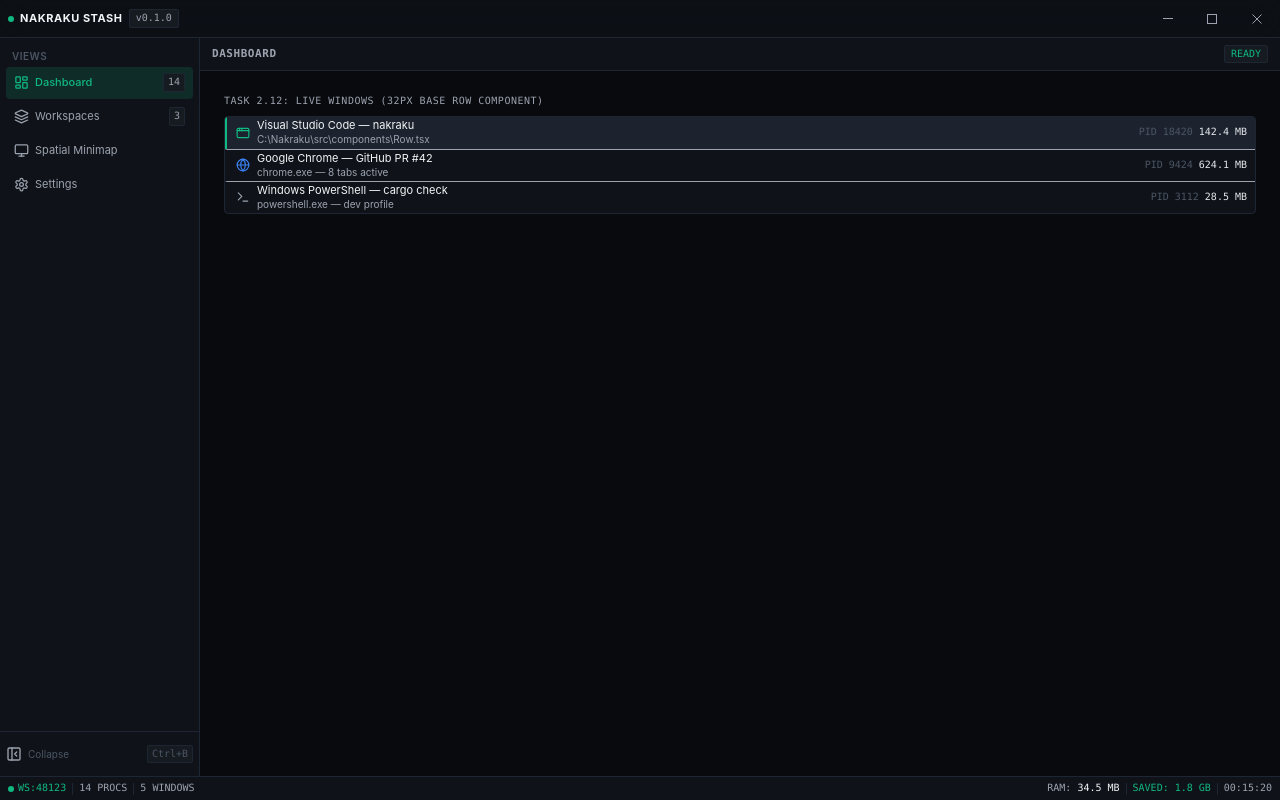
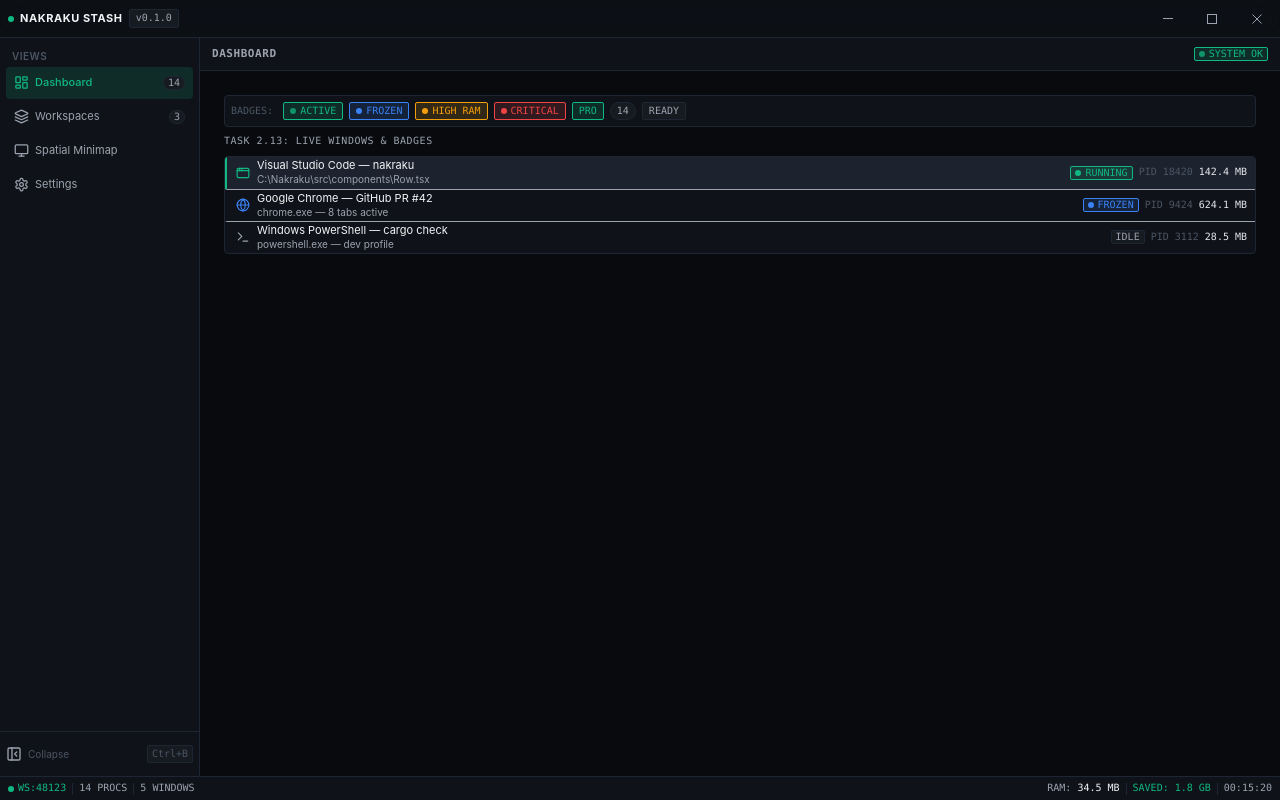
Before and after one commit to codemaulana/nakraku, a React (Vite) app: page / in a window 1280 px wide. Built offline with nearby package versions, Linux system fonts and the light colour scheme.

Commit message:
feat(phase-2): complete task 2.13 - build badge component with status and count variants

```diff
--- a/src/App.tsx
+++ b/src/App.tsx
@@ -5,6 +5,7 @@ import { Sidebar } from "./components/Sidebar";
 import { MainPanel } from "./components/MainPanel";
 import { StatusBar } from "./components/StatusBar";
 import { Row } from "./components/Row";
+import { Badge, type BadgeVariant } from "./components/Badge";
 
 interface ProcessItem {
   id: string;
@@ -13,6 +14,8 @@ interface ProcessItem {
   icon: React.ReactNode;
   pid: string;
   ram: string;
+  status: BadgeVariant;
+  statusText: string;
 }
 
 const SAMPLE_PROCESSES: ProcessItem[] = [
@@ -23,6 +26,8 @@ const SAMPLE_PROCESSES: ProcessItem[] = [
     icon: <AppWindow className="w-3.5 h-3.5 text-accent-emerald" />,
     pid: "PID 18420",
     ram: "142.4 MB",
+    status: "active",
+    statusText: "RUNNING",
   },
   {
     id: "p2",
@@ -31,6 +36,8 @@ const SAMPLE_PROCESSES: ProcessItem[] = [
     icon: <Globe className="w-3.5 h-3.5 text-status-frozen" />,
     pid: "PID 9424",
     ram: "624.1 MB",
+    status: "frozen",
+    statusText: "FROZEN",
   },
   {
     id: "p3",
@@ -39,6 +46,8 @@ const SAMPLE_PROCESSES: ProcessItem[] = [
     icon: <Terminal className="w-3.5 h-3.5 text-text-secondary" />,
     pid: "PID 3112",
     ram: "28.5 MB",
+    status: "neutral",
+    statusText: "IDLE",
   },
 ];
 
@@ -57,12 +66,28 @@ const ProcessList: React.FC<{ selectedId: string; onSelect: (id: string) => void
         onClick={() => onSelect(item.id)}
         meta={
           <div className="flex items-center gap-xs">
+            <Badge variant={item.status} size="sm" dot={item.status !== "neutral"}>
+              {item.statusText}
+            </Badge>
             <span className="text-text-disabled">{item.pid}</span>
             <span className="text-text-mono">{item.ram}</span>
           </div>
         }
       />
     ))}
+  </div>
+);
+
+const BadgeShowcase: React.FC = () => (
+  <div className="flex flex-wrap items-center gap-xs p-xs bg-bg-surface border border-border-subtle rounded-sm">
+    <span className="text-2xs font-mono text-text-disabled uppercase mr-2xs">Badges:</span>
+    <Badge variant="active" dot pulse>ACTIVE</Badge>
+    <Badge variant="frozen" dot>FROZEN</Badge>
+    <Badge variant="warning" dot>HIGH RAM</Badge>
+    <Badge variant="danger" dot>CRITICAL</Badge>
+    <Badge variant="accent">PRO</Badge>
+    <Badge variant="count">14</Badge>
+    <Badge variant="neutral">READY</Badge>
   </div>
 );
 
@@ -81,15 +106,16 @@ export const App: React.FC = () => {
               <span className="text-xs font-semibold uppercase tracking-wider text-text-secondary font-mono">
                 {activeTab}
               </span>
-              <span className="text-2xs font-mono text-accent-emerald bg-bg-elevated px-1.5 py-0.5 rounded-xs border border-border-subtle">
-                READY
-              </span>
+              <Badge variant="active" dot pulse size="sm">
+                SYSTEM OK
+              </Badge>
             </div>
           }
         >
           <div className="p-base flex flex-col gap-sm">
+            <BadgeShowcase />
             <div className="text-2xs font-mono text-text-secondary uppercase tracking-wider">
-              Task 2.12: Live Windows (32px Base Row Component)
+              Task 2.13: Live Windows & Badges
             </div>
             <div className="border border-border-subtle rounded-sm bg-bg-surface overflow-hidden">
               <ProcessList
--- /dev/null
+++ b/src/components/Badge.tsx
@@ -0,0 +1,112 @@
+import React from "react";
+
+export type BadgeVariant =
+  | "neutral"
+  | "active"
+  | "frozen"
+  | "warning"
+  | "danger"
+  | "count"
+  | "accent";
+
+export type BadgeSize = "sm" | "md";
+
+export interface BadgeProps {
+  variant?: BadgeVariant;
+  size?: BadgeSize;
+  dot?: boolean;
+  pulse?: boolean;
+  pill?: boolean;
+  icon?: React.ReactNode;
+  children: React.ReactNode;
+  className?: string;
+  title?: string;
+}
+
+interface VariantStyles {
+  container: string;
+  dot: string;
+}
+
+const resolveBadgeVariantClasses = (variant: BadgeVariant): VariantStyles => {
+  switch (variant) {
+    case "active":
+      return {
+        container: "bg-status-active-muted text-status-active border-status-active/30",
+        dot: "bg-status-active",
+      };
+    case "frozen":
+      return {
+        container: "bg-status-frozen-muted text-status-frozen border-status-frozen/30",
+        dot: "bg-status-frozen",
+      };
+    case "warning":
+      return {
+        container: "bg-status-warning-muted text-status-warning border-status-warning/30",
+        dot: "bg-status-warning",
+      };
+    case "danger":
+      return {
+        container: "bg-status-danger-muted text-status-danger border-status-danger/30",
+        dot: "bg-status-danger",
+      };
+    case "accent":
+      return {
+        container: "bg-accent-emerald-muted text-accent-emerald border-accent-emerald/30",
+        dot: "bg-accent-emerald",
+      };
+    case "count":
+    case "neutral":
+    default:
+      return {
+        container: "bg-bg-elevated text-text-secondary border-border-subtle",
+        dot: "bg-text-secondary",
+      };
+  }
+};
+
+const resolveBadgeSizeClasses = (size: BadgeSize, isPill: boolean): string => {
+  const radius = isPill ? "rounded-full" : "rounded-xs";
+  if (size === "sm") {
+    return `h-3.5 px-1 text-2xs ${radius}`;
+  }
+  return `h-[18px] px-1.5 text-2xs ${radius}`;
+};
+
+const BadgeDot: React.FC<{ colorClass: string; pulse?: boolean }> = ({
+  colorClass,
+  pulse = false,
+}) => (
+  <span
+    className={`inline-block w-1.5 h-1.5 rounded-full shrink-0 ${colorClass} ${
+      pulse ? "animate-pulse" : ""
+    }`}
+  />
+);
+
+export const Badge: React.FC<BadgeProps> = ({
+  variant = "neutral",
+  size = "md",
+  dot = false,
+  pulse = false,
+  pill,
+  icon,
+  children,
+  className = "",
+  title,
+}) => {
+  const isPill = pill ?? variant === "count";
+  const styles = resolveBadgeVariantClasses(variant);
+  const sizeClasses = resolveBadgeSizeClasses(size, isPill);
+
+  return (
+    <span
+      title={title}
+      className={`inline-flex items-center gap-1 font-mono font-medium leading-none border select-none shrink-0 ${sizeClasses} ${styles.container} ${className}`}
+    >
+      {dot && <BadgeDot colorClass={styles.dot} pulse={pulse} />}
+      {icon && <span className="shrink-0">{icon}</span>}
+      <span className="truncate">{children}</span>
+    </span>
+  );
+};
--- a/src/components/Sidebar.tsx
+++ b/src/components/Sidebar.tsx
@@ -1,5 +1,6 @@
 import React, { useCallback, useEffect, useState } from "react";
 import type { LucideIcon } from "lucide-react";
+import { Badge } from "./Badge";
 import {
   LayoutDashboard,
   Layers,
@@ -67,9 +68,9 @@ const SidebarItem: React.FC<SidebarItemProps> = ({
         <>
           <span className="flex-1 text-left truncate">{item.label}</span>
           {item.badge !== undefined && (
-            <span className="text-2xs font-mono text-text-secondary bg-bg-elevated px-1 py-0.5 rounded-xs border border-border-subtle">
+            <Badge variant="count" size="sm">
               {item.badge}
-            </span>
+            </Badge>
           )}
         </>
       )}
--- a/src/styles/tokens.css
+++ b/src/styles/tokens.css
@@ -41,9 +41,13 @@
   --text-mono: #E5E7EB;
 
   --status-active: #10B981;
+  --status-active-muted: rgba(16, 185, 129, 0.15);
   --status-frozen: #3B82F6;
+  --status-frozen-muted: rgba(59, 130, 246, 0.15);
   --status-warning: #F59E0B;
+  --status-warning-muted: rgba(245, 158, 11, 0.15);
   --status-danger: #EF4444;
+  --status-danger-muted: rgba(239, 68, 68, 0.15);
 
   --danger: #EF4444;
   --danger-muted: rgba(239, 68, 68, 0.15);
--- a/tailwind.config.ts
+++ b/tailwind.config.ts
@@ -37,9 +37,13 @@ const config: Config = {
       },
       status: {
         active: "var(--status-active)",
+        "active-muted": "var(--status-active-muted)",
         frozen: "var(--status-frozen)",
+        "frozen-muted": "var(--status-frozen-muted)",
         warning: "var(--status-warning)",
+        "warning-muted": "var(--status-warning-muted)",
         danger: "var(--status-danger)",
+        "danger-muted": "var(--status-danger-muted)",
       },
       danger: {
         DEFAULT: "var(--danger)",
```
Also changed, not shown: 2 other files (tests, documents, lock files or other folders).
